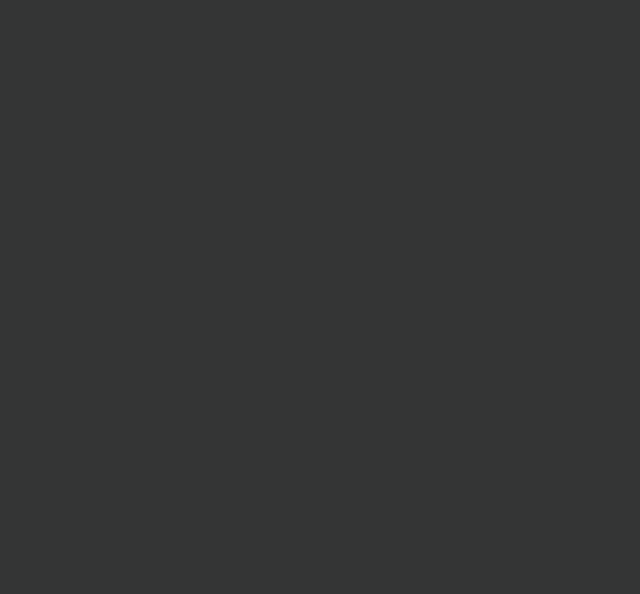
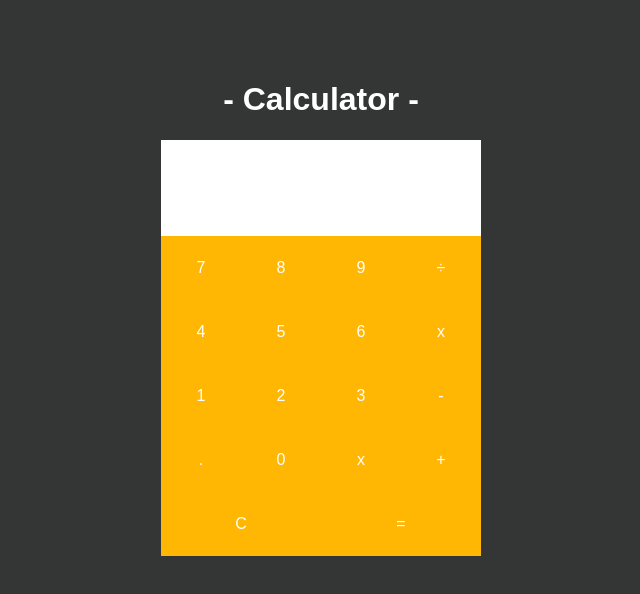
Before and after one commit to dondany/practice-fullstack, a Vue app: page /calc in a window 1280 px wide. Before the commit this address had no page. Shown: the top 594 px of the page, without its empty margins (319-959 px from the left). Built offline with nearby package versions, Linux system fonts and the light colour scheme.

Commit message:
Initial version of Calc added

```diff
--- /dev/null
+++ b/src/components/calc/Calc.vue
@@ -0,0 +1,123 @@
+<template>
+  <div class="calc-container">
+    <div class="calc-header">
+        <div class="equation">
+            <span class="expression">{{ expression }}</span>
+            <input v-model="input">
+        </div>
+    </div>
+    <div class="calc-buttons">
+      <div class="btn"><CalcButton @clicked="clicked" :value="'7'" /></div>
+      <div class="btn"><CalcButton @clicked="clicked" :value="'8'" /></div>
+      <div class="btn"><CalcButton @clicked="clicked" :value="'9'" /></div>
+      <div class="btn"><CalcButton @clicked="clicked" :value="'÷'" /></div>
+      <div class="btn"><CalcButton @clicked="clicked" :value="'4'" /></div>
+      <div class="btn"><CalcButton @clicked="clicked" :value="'5'" /></div>
+      <div class="btn"><CalcButton @clicked="clicked" :value="'6'" /></div>
+      <div class="btn"><CalcButton @clicked="clicked" :value="'x'" /></div>
+      <div class="btn"><CalcButton @clicked="clicked" :value="'1'" /></div>
+      <div class="btn"><CalcButton @clicked="clicked" :value="'2'" /></div>
+      <div class="btn"><CalcButton @clicked="clicked" :value="'3'" /></div>
+      <div class="btn"><CalcButton @clicked="clicked" :value="'-'" /></div>
+      <div class="btn"><CalcButton @clicked="clicked" :value="'.'" /></div>
+      <div class="btn"><CalcButton @clicked="clicked" :value="'0'" /></div>
+      <div class="btn"><CalcButton @clicked="clicked" :value="'x'" /></div>
+      <div class="btn"><CalcButton @clicked="clicked" :value="'+'" /></div>
+      <div class="btn btn-w2"><CalcButton @clicked="clicked" :value="'C'" /></div>
+      <div class="btn btn-w2"><CalcButton @clicked="clicked" :value="'='" /></div>
+    </div>
+  </div>
+</template>
+
+<script>
+import CalcButton from "./CalcButton";
+
+export default {
+  components: {
+    CalcButton,
+  },
+  data() {
+    return {
+        expression: '',
+        input: ''
+    };
+  },
+  methods: {
+      clicked(value) {
+          if (value === 'C') {
+              this.input = '';
+              this.expression = '';
+          } else if (value === '=') {
+              this.input = eval(this.expression);
+              this.expression = '';
+          } else if (value === '+' | value === '-' || value === '/' | value === 'x') {
+              this.input = this.expression != '' ? eval(this.expression) : this.input;
+              this.expression += this.input + value;
+          } else {
+              this.input = value;
+          }
+    }
+  }
+};
+</script>
+
+
+<style scoped>
+.calc-container {
+  width: 20rem;
+  height: 20rem;
+}
+
+.calc-header {
+  background-color: #fff;
+  width: 100%;
+  height: 30%;
+  position: relative;
+}
+
+.equation {
+  position: absolute;
+  bottom: 0px;
+  right: 0px;
+  color: #000;
+  padding-right: 5px;
+  width: 100%;
+  box-sizing: border-box;
+  text-align: right;
+}
+
+.expression {
+    color: rgb(116, 116, 116);
+}
+
+.equation input {
+    border: none;
+    text-align: right;
+    width: 100%;
+    height: 60%;
+    font-size: 3rem;
+    font-weight: 500;
+    letter-spacing: 0.1rem;
+    bottom: 0;
+}
+
+.calc-buttons {
+  width: 100%;
+  height: 100%;
+  background-color: #ffb703;
+}
+
+.btn {
+  display: inline-block;
+  width: 25%;
+  height: 20%;
+  text-align: center;
+  vertical-align: middle;
+  position: relative;
+}
+
+.btn-w2 {
+    width:50%;
+    height:20%;
+}
+</style>
--- /dev/null
+++ b/src/components/calc/CalcButton.vue
@@ -0,0 +1,36 @@
+<template>
+  <div @click="clicked" class="btn-wrapper">
+    <div class="btn">{{ value }}</div>
+  </div>
+</template>
+
+<script>
+export default {
+  props: ["value"],
+  methods: {
+      clicked() {
+          this.$emit("clicked", this.value);
+      }
+  }
+};
+</script>
+
+<style scoped>
+.btn-wrapper {
+    height: 100%;
+    width: 100%;
+    position: relative;
+}
+
+.btn {
+  position: absolute;
+  top: 50%;
+  left: 50%;
+  transform: translate(-50%, -50%);
+}
+
+.btn-wrapper:hover {
+  background-color: rgba(0,0,0,0.1);
+  cursor:pointer;
+}
+</style>
--- /dev/null
+++ b/src/components/calc/CalcPage.vue
@@ -0,0 +1,25 @@
+<template>
+  <div class="calc-wrapper">
+    <h1 class="header"> - Calculator - </h1>
+    <Calc />
+  </div>
+</template>
+
+<script>
+import Calc from "./Calc";
+
+export default {
+  components: {
+    Calc,
+  },
+};
+</script>
+
+<style scoped>
+.calc-wrapper {
+  color: #fff;
+  position: absolute;
+  left: 50%;
+  transform: translate(-50%, -0);
+}
+</style>
--- a/src/components/tictactoe/TicTacToePage.vue
+++ b/src/components/tictactoe/TicTacToePage.vue
@@ -1,6 +1,6 @@
 <template>
   <div class="tictactoe-wrapper">
-    <h1>Tic-<span class="tac">Tac</span>-Toe</h1>
+    <h1 class="header">Tic-<span class="tac">Tac</span>-Toe</h1>
     <span
       >Current Player:
       <i v-if="player === 'x'" class="fas fa-times" />
@@ -130,6 +130,10 @@ html {
   transform: translate(-50%, -0);
 }
 
+.header {
+    font-size: 2.5rem;
+}
+
 table {
   border-collapse: separate;
   border-spacing: 0 0;
--- a/src/router.js
+++ b/src/router.js
@@ -2,6 +2,7 @@ import { createRouter, createWebHistory } from 'vue-router'
 import ToDoPage from './components/todo/ToDoPage';
 import QuotesPage from './components/quotes/QuotesPage';
 import TicTacToePage from './components/tictactoe/TicTacToePage'
+import CalcPage from './components/calc/CalcPage'
 
 const AppRouter = createRouter({
     history: createWebHistory(),
@@ -21,6 +22,12 @@ const AppRouter = createRouter({
             name: 'TicTacToe',
             component: TicTacToePage
         }
+        ,
+        {
+            path: '/calc',
+            name: 'Calc',
+            component: CalcPage
+        }
     ]
 });
 
```
Also changed, not shown: src/components/tictactoe/Board.vue (deleted).
